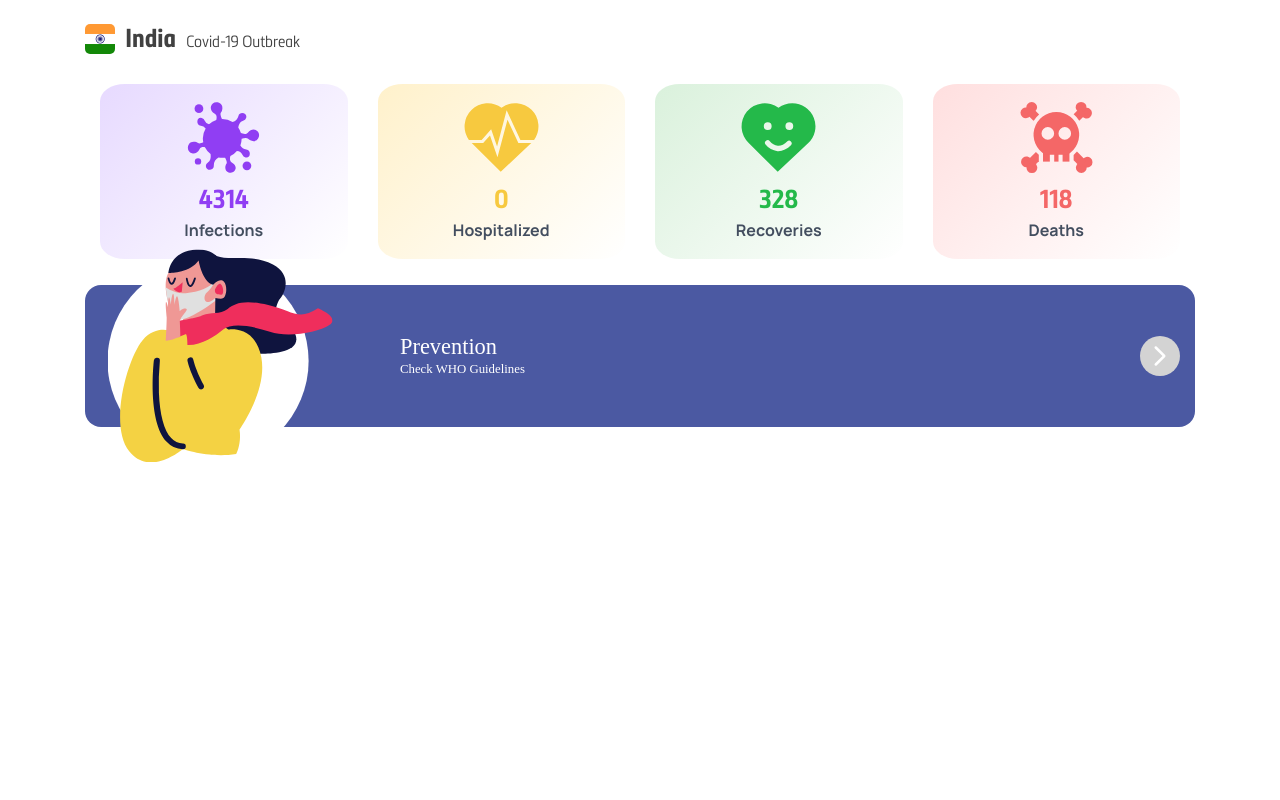
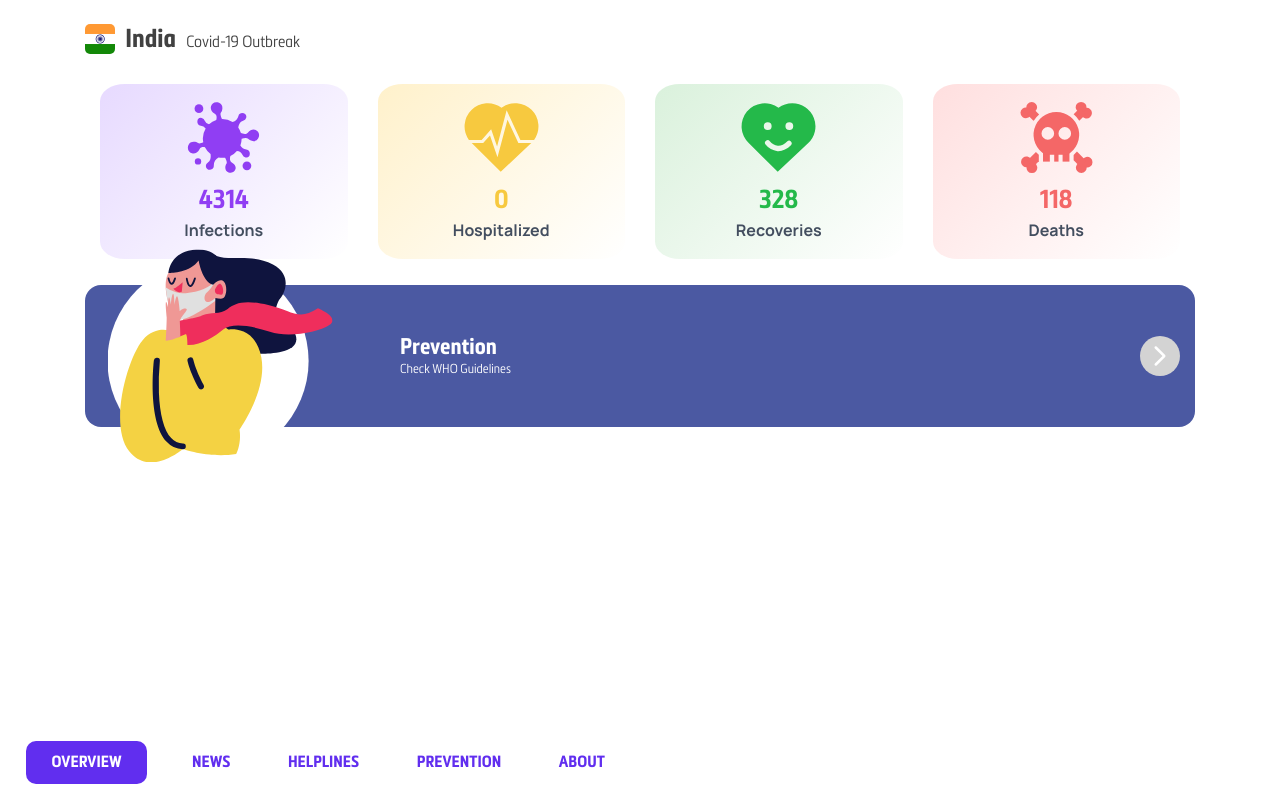
Before and after one commit to BRoy98/geexcovid-next, a Next.js app: page / in a window 1280 px wide. Built offline with nearby package versions, Linux system fonts and the light colour scheme.

Commit message:
Add the bottom nav bar

```diff
--- /dev/null
+++ b/pages/components/bottomnav/bottomNav.js
@@ -0,0 +1,26 @@
+import styles from "./bottomNav.module.css";
+import { render } from "react-dom";
+//
+let active = false;
+let a = "styles.isSelected";
+//console.log(className);
+
+function colorChange() {
+  active = true;
+  let a = "bottomNav_isSelected__249nU";
+  if (active) {
+    a = "bottomNav_isSelected__249nU";
+  }
+}
+const BottomNav = () => (
+  <div className={styles.navbar}>
+    <div className={styles.nav}>
+      <span className={styles.isSelected}>OVERVIEW</span>
+      <span className={styles.isNotSelected}>NEWS</span>
+      <span className={styles.isNotSelected}>HELPLINES</span>
+      <span className={styles.isNotSelected}>PREVENTION</span>
+      <span className={styles.isNotSelected}>ABOUT</span>
+    </div>
+  </div>
+);
+export default BottomNav;
--- /dev/null
+++ b/pages/components/bottomnav/bottomNav.module.css
@@ -0,0 +1,48 @@
+.navbar {
+    display: flex;
+    position: fixed;
+    bottom: 0;
+    background-color: white;
+    width: 100%;
+    white-space: nowrap;
+    overflow-x: auto;
+    -webkit-overflow-scrolling: touch;
+    -ms-overflow-style: -ms-autohiding-scrollbar;
+    margin: 1em 0em;
+    -ms-overflow-style: none;
+    /* Internet Explorer 10+ */
+    scrollbar-width: none;
+    /* Firefox */
+}
+
+.navbar::-webkit-scrollbar {
+    display: none;
+    /* Safari and Chrome */
+}
+
+.nav {
+    display: flex;
+}
+
+.nav>span {
+
+    margin: 0em 1em;
+    text-transform: uppercase;
+    flex: 0 0 auto;
+    font-family: metronic;
+    font-weight: 700;
+
+}
+
+.isNotSelected {
+    color: #612EEF;
+    padding: 0.6em 0.8em;
+    border-radius: 10px;
+}
+
+.isSelected {
+    background: #612EEF;
+    color: white;
+    padding: 0.6em 1.6em;
+    border-radius: 10px;
+}
--- a/pages/components/prevention/Prevention.module.css
+++ b/pages/components/prevention/Prevention.module.css
@@ -23,12 +23,13 @@
   display: block;
 }
 .maintitle {
-  font-family: CustomBold;
+  font-family: metronic;
+  font-weight: 800;
   font-size: 1.4em;
   display: block;
 }
 .subtitle {
-  font-family: CustomLite;
+  font-family: metronic;
   font-size: 0.8em;
 }
 
--- a/pages/index.js
+++ b/pages/index.js
@@ -1,11 +1,13 @@
 import Header from "./components/header/Header";
 import Cases from "./components/cases/Cases";
 import Prevention from "./components/prevention/Prevention";
+import BottomNav from "./components/bottomnav/bottomNav";
 const Home = () => (
   <div className="EntirePage">
     <Header />
     <Cases />
     <Prevention />
+    <BottomNav />
   </div>
 );
 
```
